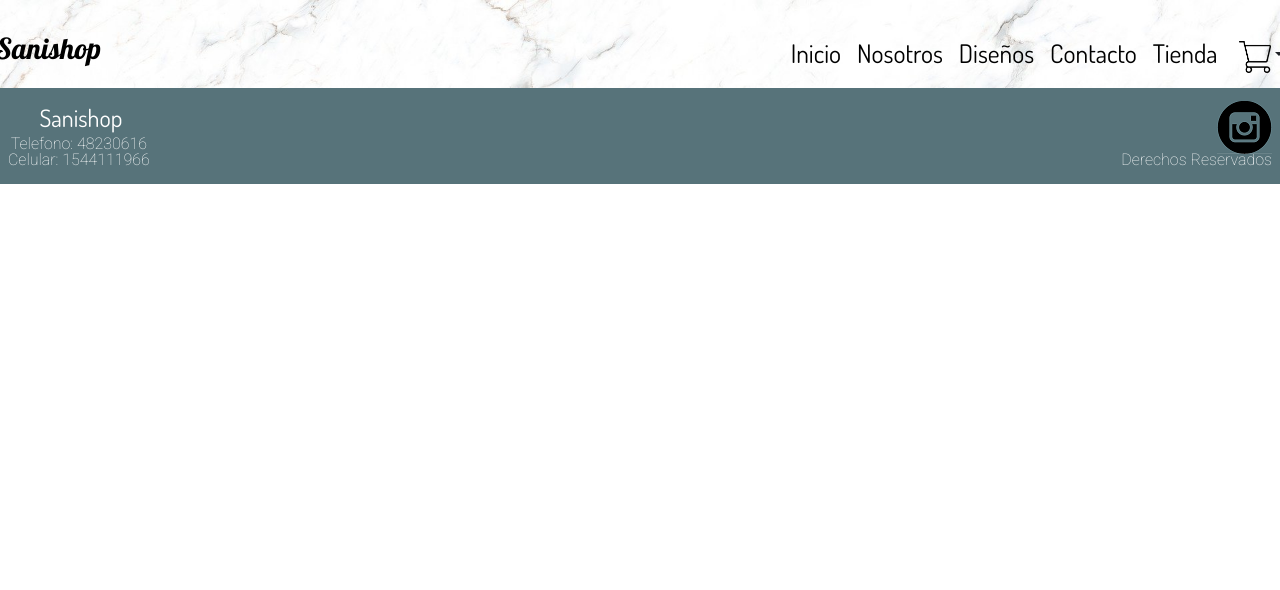
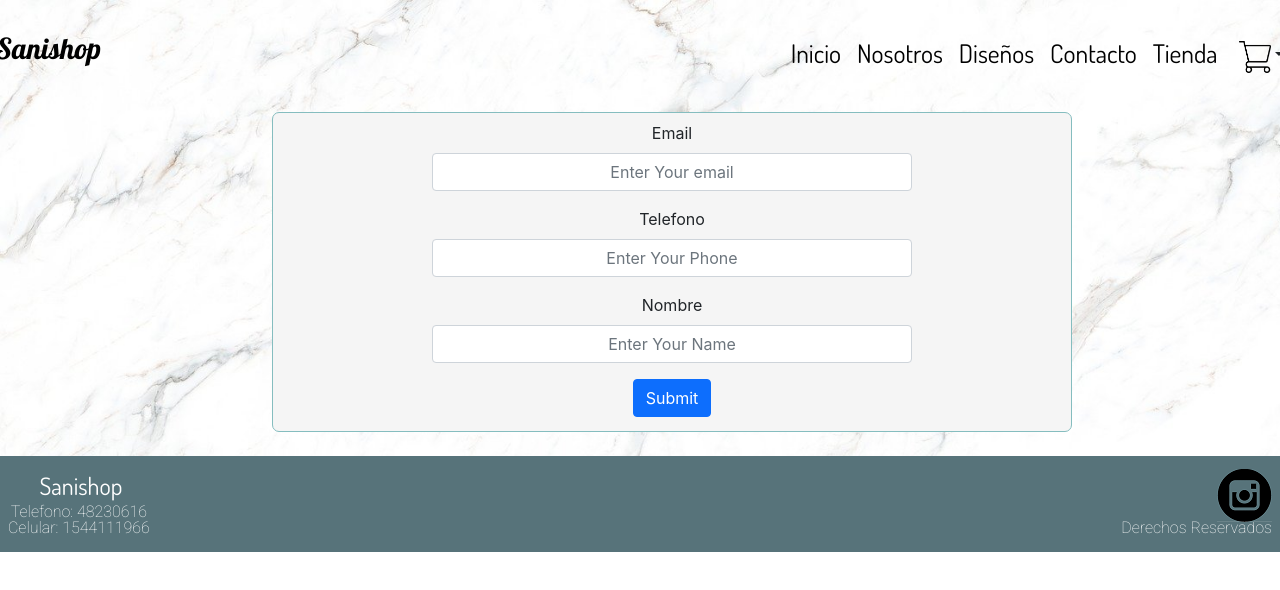
Before and after one commit to Solagus/React, a React (Create React App) app: page /login in a window 1280 px wide. Shown: the top 590 px of the page. Built offline with nearby package versions, Linux system fonts and the light colour scheme; a web font is replaced by a local one.

Commit message:
firebase II

```diff
--- a/src/App.js
+++ b/src/App.js
@@ -7,10 +7,13 @@ import ItemDetailContainer from './pages/Tienda/Body/Detail/ItemDetailContainer'
 import Home from "./pages/Home/Home"
 import Cart from './pages/Tienda/Carrito/Cart';
 import { CartProvider } from './context/cartContext';
+import { LoginProvider } from './context/loginContext';
+import Login from './pages/Tienda/Login/Login';
 
 
 function App() {
   return (
+    <LoginProvider>
       <CartProvider>
         <div className="App">
           <Navbara />
@@ -18,11 +21,13 @@ function App() {
             <Route path="/" element={<Home />} ></Route>
             <Route path="/pages/Tienda/Body/Body" element={<Body />} ></Route>
             <Route path="/pages/Tienda/Body/Detail/ItemDetailContainer/:productId" element={<ItemDetailContainer />} ></Route>
+            <Route path="/login" element={<Login />}></Route>
             <Route path="/cart" element={<Cart />}></Route>
           </Routes>
           <Footer />
         </div>
       </CartProvider>
+    </LoginProvider>
   );
 }
 
--- a/src/context/cartContext.js
+++ b/src/context/cartContext.js
@@ -28,7 +28,7 @@ const CartProvider = ({children}) => {
         else{
             setCartItem([...cartItem, {"item":item, "cantidad": count}])
         }
-        console.log(cartItem)
+
     }
 
 
@@ -41,6 +41,7 @@ const CartProvider = ({children}) => {
 
     const clearCart = () => setCartItem([])
 
+    console.log(cartItem)
     return(
         <CartContext.Provider value= {{
             cartItem,
--- /dev/null
+++ b/src/context/loginContext.js
@@ -0,0 +1,53 @@
+import React from "react";
+import { useState } from "react";
+
+const LoginContext = React.createContext();
+
+const LoginProvider = ({ children }) => {
+    const [name, setName] = useState("")
+    const [phone, setPhone] = useState("")
+    const [email, setEmail] = useState("")
+    const [buyer, setBuyer] = useState({})
+
+    const nameHandler = (event) => {
+        setName(event.target.value)
+    }
+
+    const phoneHandler = (event) => {
+        setPhone(event.target.value)
+    }
+
+    const emailHandler = (event) => {
+        setEmail(event.target.value)
+    }
+
+    const loginHandler = (event) => {
+
+        event.preventDefault();
+
+        setBuyer({
+            "name": name,
+            "phone": phone,
+            "email": email
+        })
+    }
+
+    console.log(buyer)
+
+    return (
+        <LoginContext.Provider value={{
+            name,
+            phone,
+            email,
+            buyer,
+            nameHandler,
+            phoneHandler,
+            emailHandler,
+            loginHandler
+        }}>
+            {children}
+        </LoginContext.Provider>
+    )
+}
+
+export { LoginContext, LoginProvider }
--- a/src/pages/Tienda/Body/Detail/ItemDetail.js
+++ b/src/pages/Tienda/Body/Detail/ItemDetail.js
@@ -4,24 +4,26 @@ import "./ItemDetail.css"
 import Button from "react-bootstrap/Button"
 import ItemCount from "../Cards/ItemCount"
 import { Link } from "react-router-dom"
-import Cart from "../../Carrito/Cart"
 import { useContext, useState } from "react"
 import { CartContext } from "../../../../context/cartContext"
+import Login from "../../Login/Login"
 
 
 
 
 const ItemDetail = (item) => {
 
-    const [cant,setCant]= useState(0)
+    const [cant, setCant] = useState(0)
 
     const { addItemToCart } = useContext(CartContext)
 
-    const onAdd= ()=>{
+    const onAdd = () => {
 
-        setCant(quantity)
+        if (cant > 0) {
 
-        addItemToCart(item, quantity)
+
+            addItemToCart(item, cant)
+        }
 
     }
 
@@ -43,7 +45,7 @@ const ItemDetail = (item) => {
                     <ListGroup.Item className="Precio">${item.precio}</ListGroup.Item>
                     <div className="Botones">
                         <ItemCount stock={item.stock} onAdd={onAdd}></ItemCount>
-                        <Link to="/cart"><Button className="Boton" onClick={() => < Cart />}>Terminar Compra</Button></Link>
+                        <Link to="/login"><Button className="Boton" onClick={() => < Login />}>Terminar Compra</Button></Link>
                     </div>
                 </ListGroup>
             </Col>
--- a/src/pages/Tienda/Body/Detail/ItemDetailContainer.js
+++ b/src/pages/Tienda/Body/Detail/ItemDetailContainer.js
@@ -28,7 +28,6 @@ const ItemDetailContainer = () => {
 
             })}, [params.productId])
 
-                console.log(detail)
 
 
                 return (
--- a/src/pages/Tienda/Carrito/Cart.css
+++ b/src/pages/Tienda/Carrito/Cart.css
@@ -12,6 +12,12 @@
 }
 
 .DivFinalizar{
+    width: 20em;
+    height: 10em;
+    background-color: whitesmoke;
+    border: 0.1em solid #85bdbf;
+    margin: 2em;
+    border-radius: 7px;
     display: flex;
     flex-direction: column;
     align-items: flex-end;
--- a/src/pages/Tienda/Carrito/Cart.js
+++ b/src/pages/Tienda/Carrito/Cart.js
@@ -2,6 +2,8 @@ import "./Cart.css"
 import { useContext } from "react"
 import Button from "react-bootstrap/Button"
 import { CartContext } from "../../../context/cartContext";
+import Login from "../Login/Login"
+import { LoginContext } from "../../../context/loginContext";
 
 function Cart() {
 
@@ -10,14 +12,15 @@ function Cart() {
     const { clearCart } = useContext(CartContext)
 
     const exists = () => {
-        if (cartItem != []){
+        if (cartItem != []) {
             return true
-        }else{
+        } else {
             return false
         }
     }
 
-    console.log(cartItem)
+    const { buyer } = useContext(LoginContext)
+
 
     return (
         <div className="d-flex justify-content-center carrito">
@@ -31,13 +34,19 @@ function Cart() {
                             <p>Precio: {item.precio * item.cantidad} </p>
                             <Button variant="danger" onClick={deleteItemFromCart(item)}>Eliminar</Button>
                         </div>
-                }) &&
+                    })
+
+                : <p>No hay productos en el carrito</p>}
+            </div>
             <div className="DivFinalizar">
+                <div >
+                    <p>{buyer.name}</p>
+                    <p>{buyer.phone}</p>
+                    <p>{buyer.email}</p>
                     <p>Total: </p>
                     <Button variant="danger">Vaciar Carrito</Button>
-                    <Button variant="succes" className="Button" onClick={clearCart} >Terminar compra</Button>
+                    <Button variant="success" className="Button" onClick={clearCart} >Terminar compra</Button>
                 </div>
-                : <p>No hay productos en el carrito</p>}
             </div>
         </div>
     )
--- /dev/null
+++ b/src/pages/Tienda/Login/Login.css
@@ -0,0 +1,15 @@
+.Form{
+    width: 50em;
+    height: 20em;
+    background-color: whitesmoke;
+    border: 0.1em solid #85bdbf;
+    border-radius: 7px;
+    display: flex;
+    justify-content: center;
+    margin-left: 17em !important;
+}
+
+.Input{
+    width: 30em;
+    text-align: center;
+}
--- /dev/null
+++ b/src/pages/Tienda/Login/Login.js
@@ -0,0 +1,39 @@
+import { useContext, useState } from 'react';
+import Button from 'react-bootstrap/Button';
+import Form from 'react-bootstrap/Form';
+import { Link } from 'react-router-dom';
+import { LoginContext } from '../../../context/loginContext';
+import Cart from '../Carrito/Cart';
+import "./Login.css"
+
+function Login() {
+
+  const {loginHandler, emailHandler, phoneHandler, nameHandler, name, email, phone} =  useContext(LoginContext)
+
+  return (
+    <div className='m-4 Form'>
+      <Form className='p-2'>
+        <Form.Group className="mb-3" controlId="formBasicEmail">
+          <Form.Label>Email</Form.Label>
+          <Form.Control className='Input' onChange={emailHandler} value={email} type="email" requiere="requiere" placeholder="Enter Your email" />
+        </Form.Group>
+
+        <Form.Group className="mb-3" controlId="formBasicPhone">
+          <Form.Label>Telefono</Form.Label>
+          <Form.Control className='Input' onChange={phoneHandler} value={phone} type="tel" required="required" placeholder="Enter Your Phone" />
+        </Form.Group>
+
+        <Form.Group className="mb-3" controlId="formBasicName">
+          <Form.Label>Nombre</Form.Label>
+          <Form.Control className='Input' onChange={nameHandler} value={name} type="text" placeholder="Enter Your Name" />
+        </Form.Group>
+
+        <Link to="/cart"><Button variant="primary" onSubmit={loginHandler} onClick={() => <Cart />}>
+          Submit
+        </Button></Link>
+      </Form>
+    </div>
+  );
+}
+
+export default Login;
```
Also changed, not shown: src/pages/Tienda/Carrito/Firebase.js (added, +21 -0 lines). Lines whose indentation alone changed are shown as unchanged.
